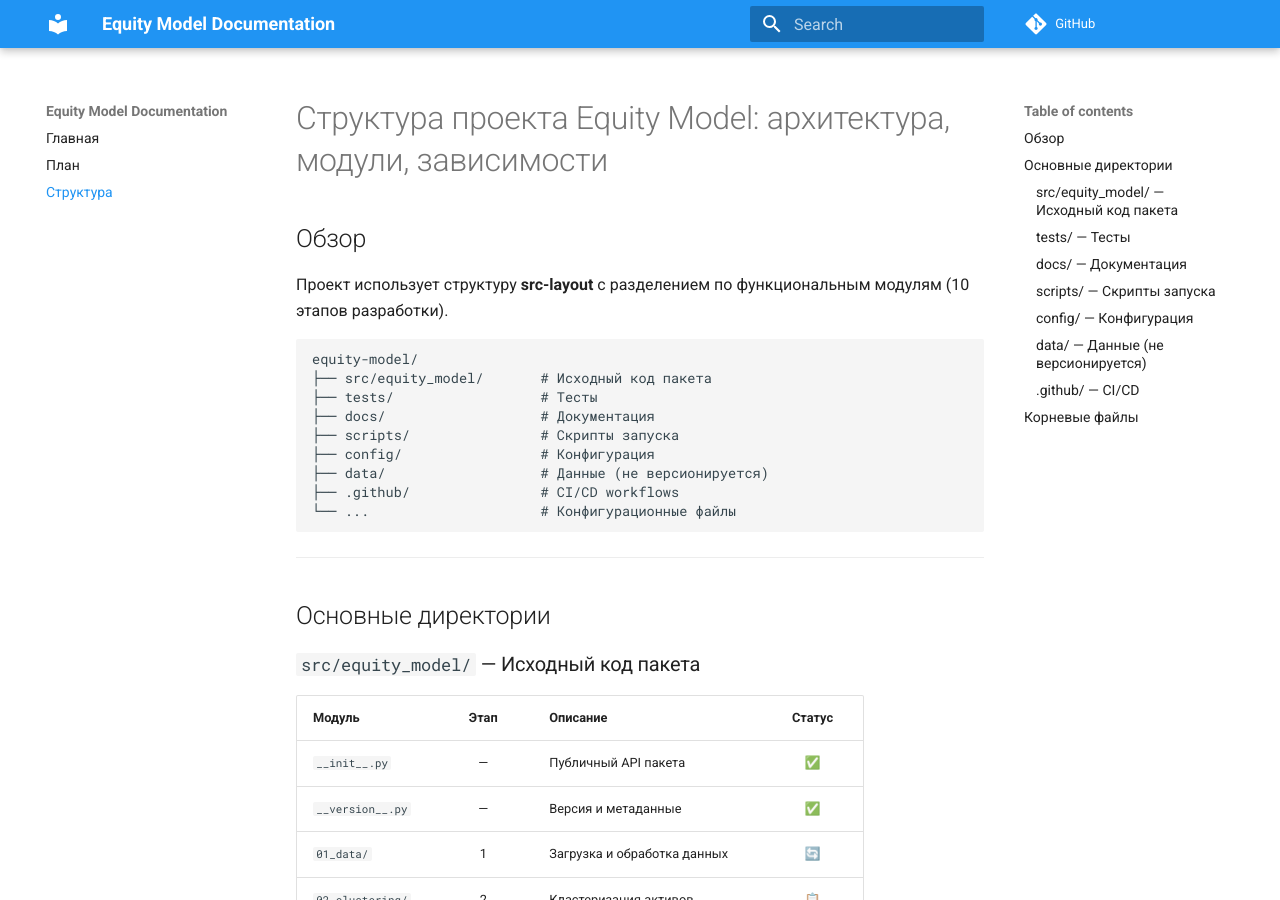
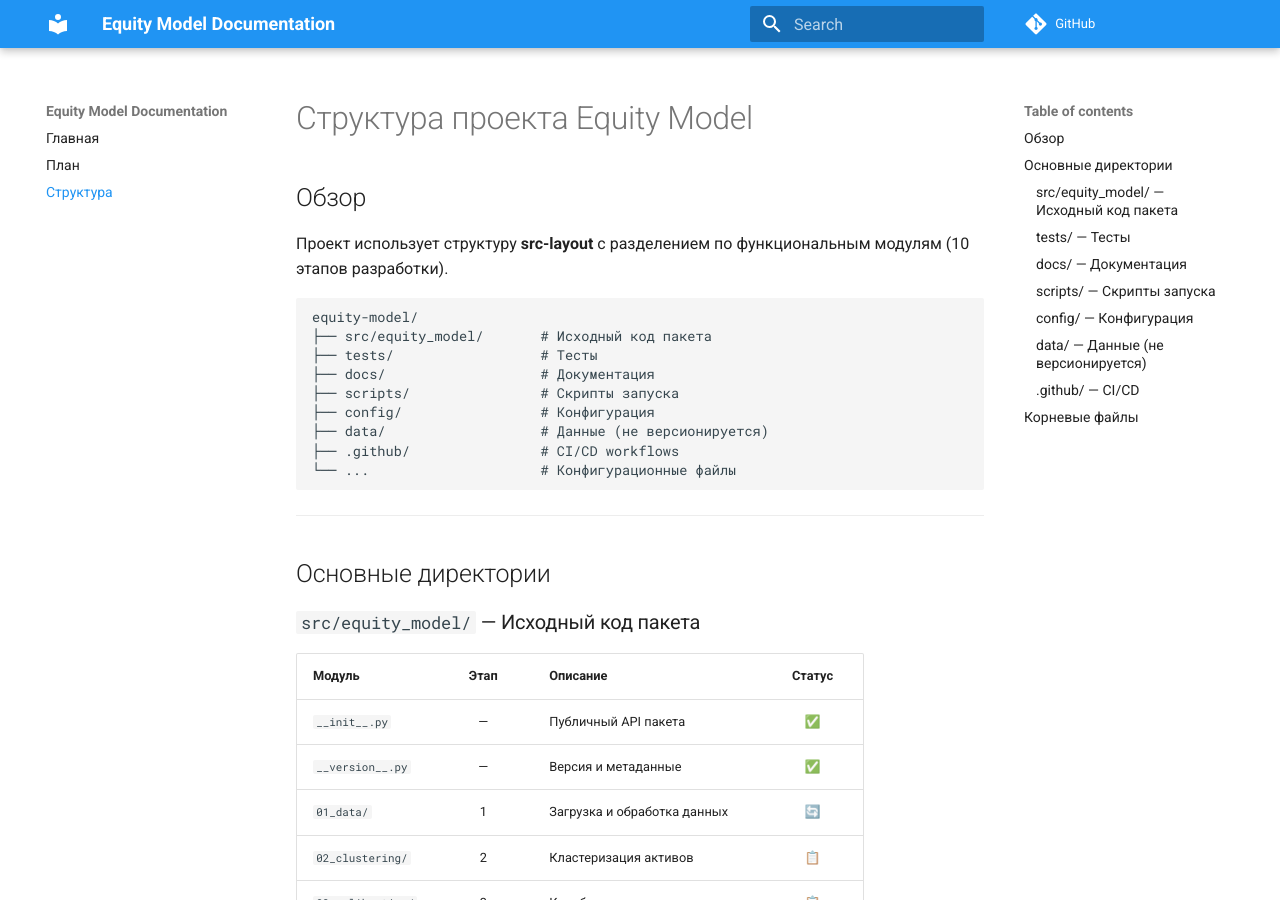
Before and after one commit to YaninaK/equity-model, an MkDocs documentation site: the page built from docs/STRUCTURE.md, in a window 1280 px wide and 900 px high. Built offline with MkDocs 1.6.1 and Material for MkDocs 9.7.7, drawn with Linux system fonts in a browser that asks for light colours; comment, search, counter and statistics services are not loaded.

Commit message:
Initial commit

```diff
--- a/docs/STRUCTURE.md
+++ b/docs/STRUCTURE.md
@@ -1,4 +1,4 @@
-# Структура проекта Equity Model: архитектура, модули, зависимости
+# Структура проекта Equity Model
 
 ## Обзор
 
```
